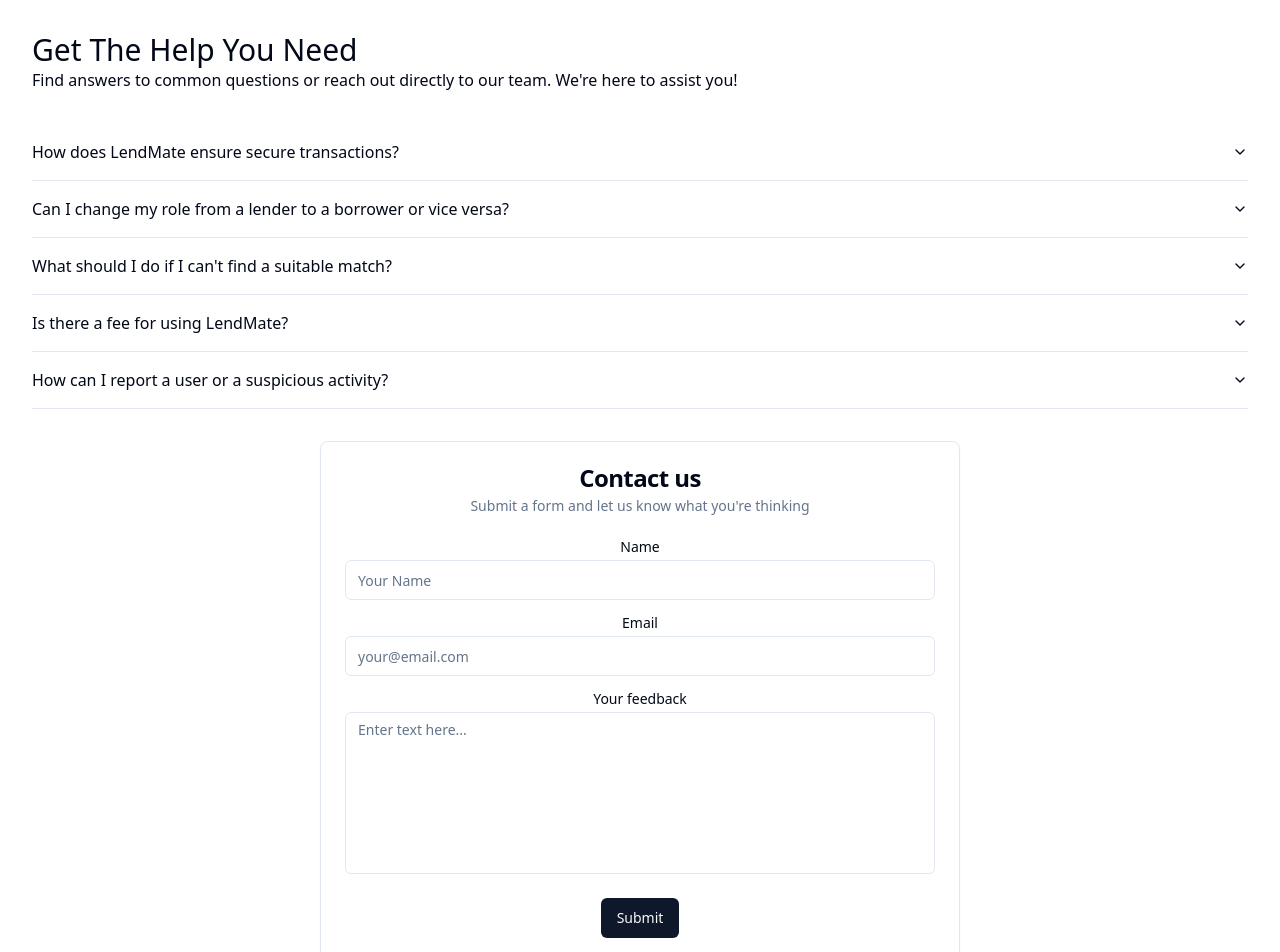
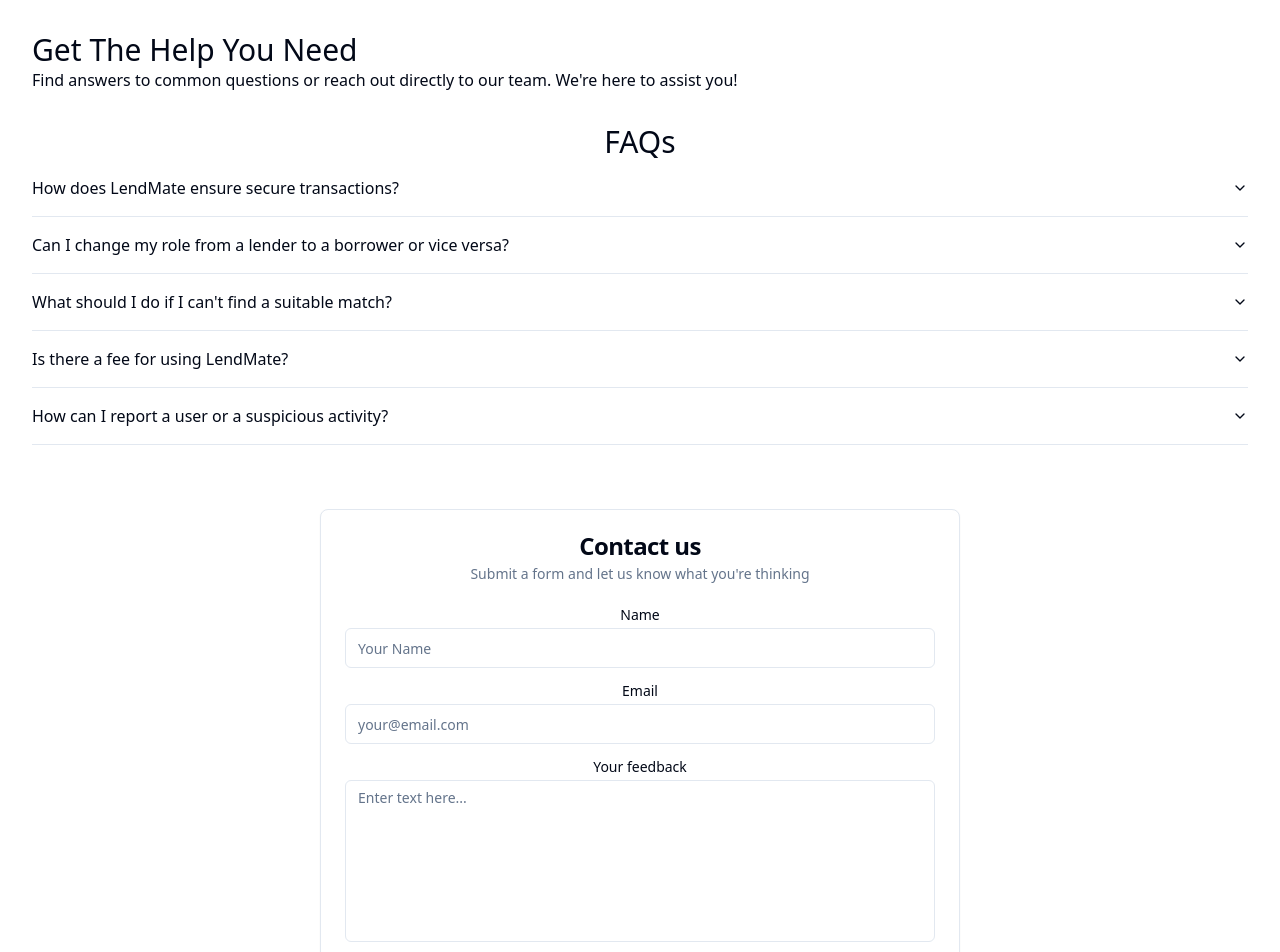
Before and after one commit to konfucius1/loander, a React (Vite) app in the folder client/: page /support in a window 1280 px wide. Shown: the part 60-1012 px from the top of the page. Built offline with nearby package versions, Linux system fonts and the light colour scheme.

Commit message:
feat (Support): add faq headings and fix margins

```diff
--- a/client/src/components/support/SupportAccordion.tsx
+++ b/client/src/components/support/SupportAccordion.tsx
@@ -3,7 +3,7 @@
   AccordionContent,
   AccordionItem,
   AccordionTrigger,
-} from '@/components/ui/accordion';
+} from '@/components/ui/accordion'
 
 export function SupportAccordion() {
   const accordionData = [
@@ -38,9 +38,11 @@
       answer:
         'Your safety is our top priority. If you encounter any suspicious activities or users, please report them immediately using our contact form below or email us directly at support@lendmate.com.',
     },
-  ];
+  ]
 
   return (
+    <>
+      <h1 className="text-3xl font-medium">FAQs</h1>
       <Accordion type="single" collapsible className="w-full">
         {accordionData.map((item) => (
           <AccordionItem key={item.id} value={item.id}>
@@ -49,5 +51,6 @@
           </AccordionItem>
         ))}
       </Accordion>
-  );
+    </>
+  )
 }
--- a/client/src/components/support/SupportForm.tsx
+++ b/client/src/components/support/SupportForm.tsx
@@ -1,4 +1,4 @@
-import { Button } from '@/components/ui/button';
+import { Button } from '@/components/ui/button'
 import {
   Card,
   CardContent,
@@ -6,13 +6,13 @@
   CardFooter,
   CardHeader,
   CardTitle,
-} from '@/components/ui/card';
-import { Input } from '@/components/ui/input';
-import { Label } from '@/components/ui/label';
+} from '@/components/ui/card'
+import { Input } from '@/components/ui/input'
+import { Label } from '@/components/ui/label'
 
 export function SupportForm() {
   return (
-    <Card className=" w-1/2">
+    <Card className="mt-8 mb-16 w-1/2">
       <CardHeader>
         <CardTitle>Contact us</CardTitle>
         <CardDescription>
@@ -45,5 +45,5 @@
         <Button>Submit</Button>
       </CardFooter>
     </Card>
-  );
+  )
 }
```
Also changed, not shown: client/src/pages/Support.tsx (+6 -6 lines). Lines whose indentation alone changed are shown as unchanged.
